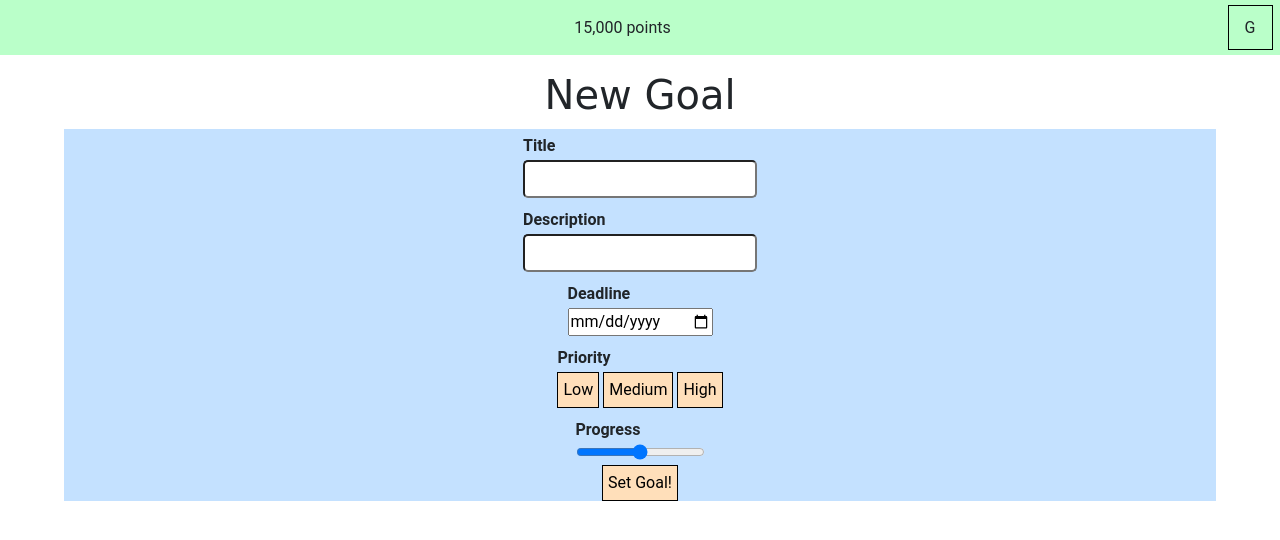
After one commit to bwilkins96/Goal_e, a Django app: page /newGoal in a window 1280 px wide. The commit adds this page. Shown: the top 540 px of the page. Run offline with Django 4.2, Linux system fonts and the light colour scheme; some libraries are stand-ins or nearby versions; some web fonts are replaced.

Commit message:
new goal page

```diff
--- a/goal_e_project/goal_e/static/goal_e/main.css
+++ b/goal_e_project/goal_e/static/goal_e/main.css
@@ -40,7 +40,7 @@ h6 {
 button {
   background-color: #ffdfba;
   border: 1px solid black;
-  padding: 15px;
+  padding: 5px;
 }
 button:active {
   border-color: white;
@@ -74,6 +74,13 @@ p {
 }
 .blue {
   background-color: #c4e1ff;
+}
+form {
+  width: 90%;
+  margin: 10px auto 0;
+  display: flex;
+  flex-direction: column;
+  align-items: center;
 }
 label {
   font-weight: 600;
@@ -197,6 +204,7 @@ header #logo {
   position: fixed;
   bottom: 1.5vh;
   right: 1.5vh;
+  color: #212529;
   display: flex;
   justify-content: center;
   align-items: center;
--- a/goal_e_project/goal_e/static/goal_e/main.less
+++ b/goal_e_project/goal_e/static/goal_e/main.less
@@ -9,6 +9,7 @@
 
 @textBlack: #212529;
 @goldenWidth: 61.8vw;
+@cardWidth: 90%;
 
 // Mixins
 .fit-content() {
@@ -46,7 +47,7 @@ h1, h2, h3, h4, h5, h6 {
 button {
     background-color: @orange;
     border: 1px solid black;
-    padding: 15px;
+    padding: 5px;
 }
 
 button:active {
@@ -93,7 +94,15 @@ p {
     background-color: @blue;
 }
 
-// Form elements
+// Forms
+form {
+    width: @cardWidth;
+    margin: 10px auto 0;
+    display: flex;
+    flex-direction: column;
+    align-items: center;
+}
+
 label {
     font-weight: 600;
     margin-right: 10px;
@@ -240,6 +249,7 @@ header {
     position: fixed;
     bottom: @distFromSides;
     right: @distFromSides;
+    color: @textBlack;
 
     .centerItem();
 
@@ -284,7 +294,7 @@ header {
 
 .goalCard {
     position: relative;
-    width: 90%;
+    width: @cardWidth;
     margin: auto;
     margin-top: 3vh;
     margin-bottom: 1.5vh;
--- a/goal_e_project/goal_e/templates/base.html
+++ b/goal_e_project/goal_e/templates/base.html
@@ -64,10 +64,12 @@
             {% endblock %}
         </main>
 
+        {% block bottom %}
         <!-- Add Goal Button -->
-        <div id="addGoalBtn">
+        <a href="{% url 'goal_e:new_goal' %}" id="addGoalBtn">
             <i class="fa-solid fa-plus fa-2xl"></i>
-        </div>
+        </a>
+        {% endblock %}
 
     </body>
 </html>
--- /dev/null
+++ b/goal_e_project/goal_e/templates/goal_e/new_goal.html
@@ -0,0 +1,58 @@
+{% extends 'base.html' %}
+
+{% block css/js %}
+
+    <script>
+        function setPriority(val) {
+            const priorityInput = document.getElementById('priority');
+            priorityInput.value = val;
+        }
+    </script>
+
+{% endblock %}
+
+{% block main %}
+    <h1 class="pageTitle">New Goal</h1>
+
+    <form method="post" class="blue">
+        {% csrf_token %}
+
+        <div class="formTextEle">
+            <label for="title">Title</label>
+            <input type="text" id="title" name="title">
+        </div>
+
+        <div class="formTextEle">
+            <label for="description">Description</label>
+            <input type="text" id="description" name="description">
+        </div>
+
+        <div class="formTextEle">
+            <label for="deadline">Deadline</label>
+            <input type="date" id="deadline" name="deadline">
+        </div>
+
+        <div class="formTextEle">
+            <label for="priority">Priority</label>
+            <div id="priorityBtns">
+                <button type="button" onclick="setPriority(1)">Low</button>
+                <button type="button" onclick="setPriority(2)">Medium</button>
+                <button type="button" onclick="setPriority(3)">High</button>
+            </div>
+
+            <input type="hidden" id="priority" name="priority" value="2">
+        </div>
+
+        <div class="formTextEle">
+            <label for="progress">Progress</label>
+            <input type="range" min="0" max="100" id="progress" name="progress">
+        </div>
+
+        <button type="submit">Set Goal!</button>
+    </form>
+
+{% endblock %}
+
+{% comment %} Remove add button {% endcomment %}
+{% block bottom %}
+{% endblock %}
--- a/goal_e_project/goal_e/urls.py
+++ b/goal_e_project/goal_e/urls.py
@@ -4,5 +4,6 @@ from . import views
 app_name = 'goal_e'
 urlpatterns = [
     path('', views.index, name='index'),
-    path('pastGoals', views.pastGoals, name='past_goals')
+    path('pastGoals', views.past_goals, name='past_goals'),
+    path('newGoal', views.new_goal, name='new_goal'),
 ]
--- a/goal_e_project/goal_e/views.py
+++ b/goal_e_project/goal_e/views.py
@@ -1,4 +1,6 @@
 from django.shortcuts import render
+from django.urls import reverse
+from django.http import HttpResponseRedirect
 
 from .models import Goal
 
@@ -12,7 +14,7 @@ def index(request):
 
     return render(request, 'goal_e/index.html', context)
 
-def pastGoals(request):
+def past_goals(request):
     goal_list = Goal.objects.exclude(completed=None).order_by('deadline', '-priority')
 
     context = {
@@ -21,3 +23,29 @@ def pastGoals(request):
     }
 
     return render(request, 'goal_e/index.html', context)
+
+def prepare_goal_params(request):
+    title = request.POST['title']
+    description = request.POST['description']
+    deadline = request.POST['deadline']
+    priority = request.POST['priority']
+    progress = request.POST['progress']
+
+    params = [title, description, deadline, priority, progress]
+    return params
+
+def new_goal(request):
+    if request.method == 'POST':
+        [title, description, deadline, priority, progress] = prepare_goal_params(request)
+
+        new_goal = Goal(title=title,
+                        description=description,
+                        deadline=deadline,
+                        priority=priority,
+                        progress=progress)
+        print(new_goal)
+
+        new_goal.save()
+        return HttpResponseRedirect(reverse('goal_e:index'))
+
+    return render(request, 'goal_e/new_goal.html')
```
